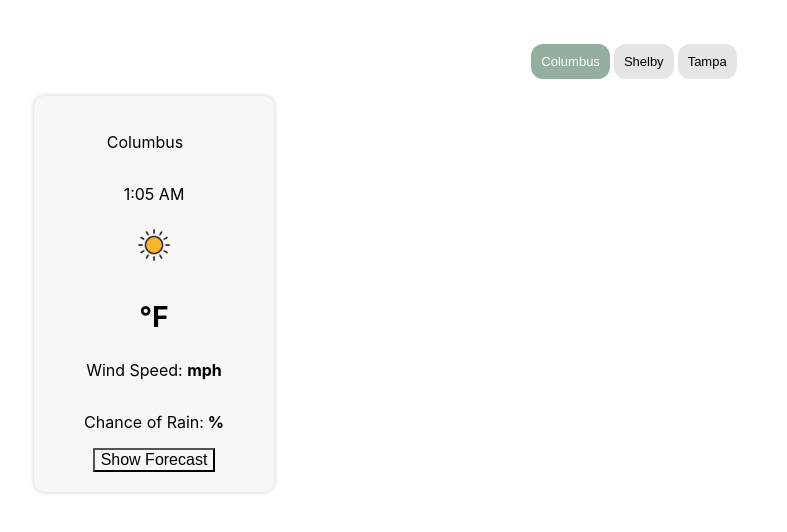
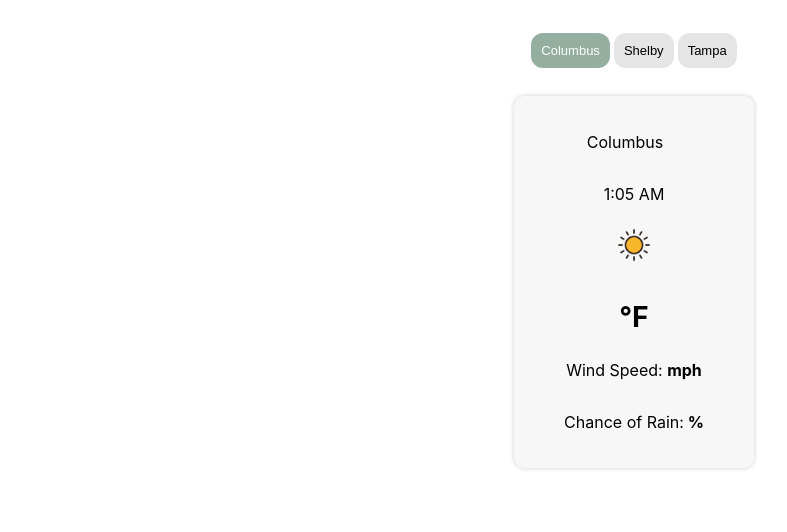
Before and after one commit to zachmoore223/weather, a React (Create React App) app: page / in a window 1280 px wide. Shown: the top 532 px of the page, without its empty margins (6-793 px from the left). Built offline with nearby package versions, Linux system fonts and the light colour scheme; no server answers.

Commit message:
centered content

```diff
--- a/src/App.css
+++ b/src/App.css
@@ -1,7 +1,4 @@
 .cityButtons {
-  /* center horizontally */
-  margin-left: auto;
-  margin-right: auto;
   /* center vertically */
   display: flex;
   justify-content: center;
@@ -17,13 +14,12 @@
   color: black;
   padding: 10px 10px; /* reduced padding */
   text-align: center;
-  text-decoration: none;
-  display: inline-block;
   font-size: 13px; /* reduced font size */
   margin: 2px; /* reduced margin */
   cursor: pointer;
   border-radius: 12px;
-  margin-bottom: -80px;
+  margin-top: 30px;
+  margin-bottom: -30px;
 }
 
 .weather-card {
@@ -75,3 +71,10 @@
   overflow: hidden;
   outline: none;
 }
+
+.weatherApp {
+  display: flex;
+  align-items: center;
+  justify-content: center;
+  margin-right: 40px;
+}
--- a/src/components/Weather.js
+++ b/src/components/Weather.js
@@ -96,7 +96,7 @@ export default function Weather() {
 
       </div>
       <br /> <br />
-      <div>
+      <div className="weatherApp">
             <ul>
                 <li className="weather-card">
                 <p> {activeCity} &nbsp;&nbsp;&nbsp; </p> <Time />
@@ -104,7 +104,7 @@ export default function Weather() {
                 <p className="temperature">{temperature} &#8457;</p>
                 <p className="wind">Wind Speed: <strong> {windSpeed} mph</strong></p>
                 <p className="rain">Chance of Rain:<strong> {chanceOfRain} %</strong></p>
-                <Forecast className="icon" activeCity={activeCity} latitude={latitude} longitude={longitude} />
+                {/*<Forecast className="icon" activeCity={activeCity} latitude={latitude} longitude={longitude} />*/}
                 </li>
             </ul>
         </div>
```
